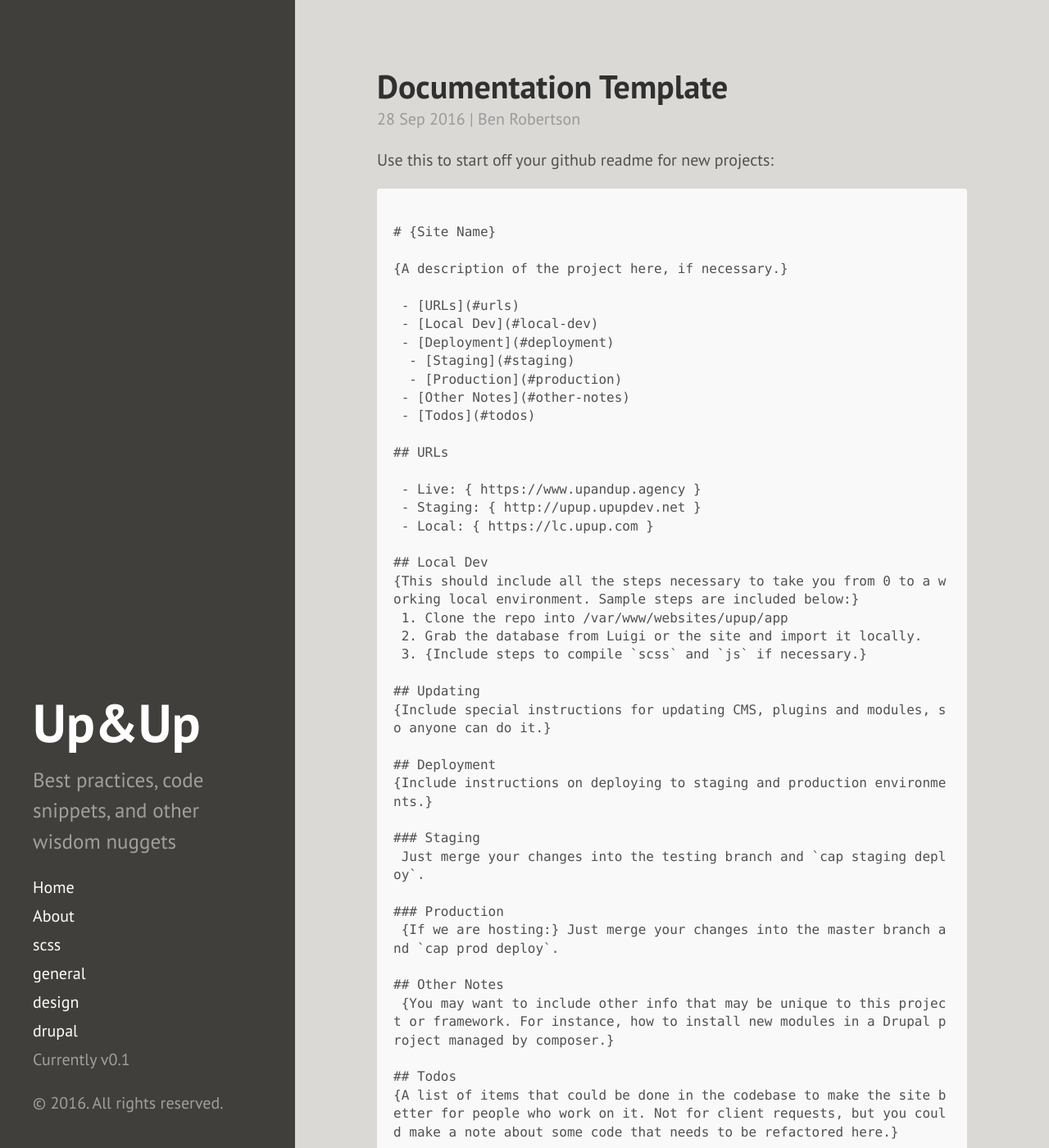
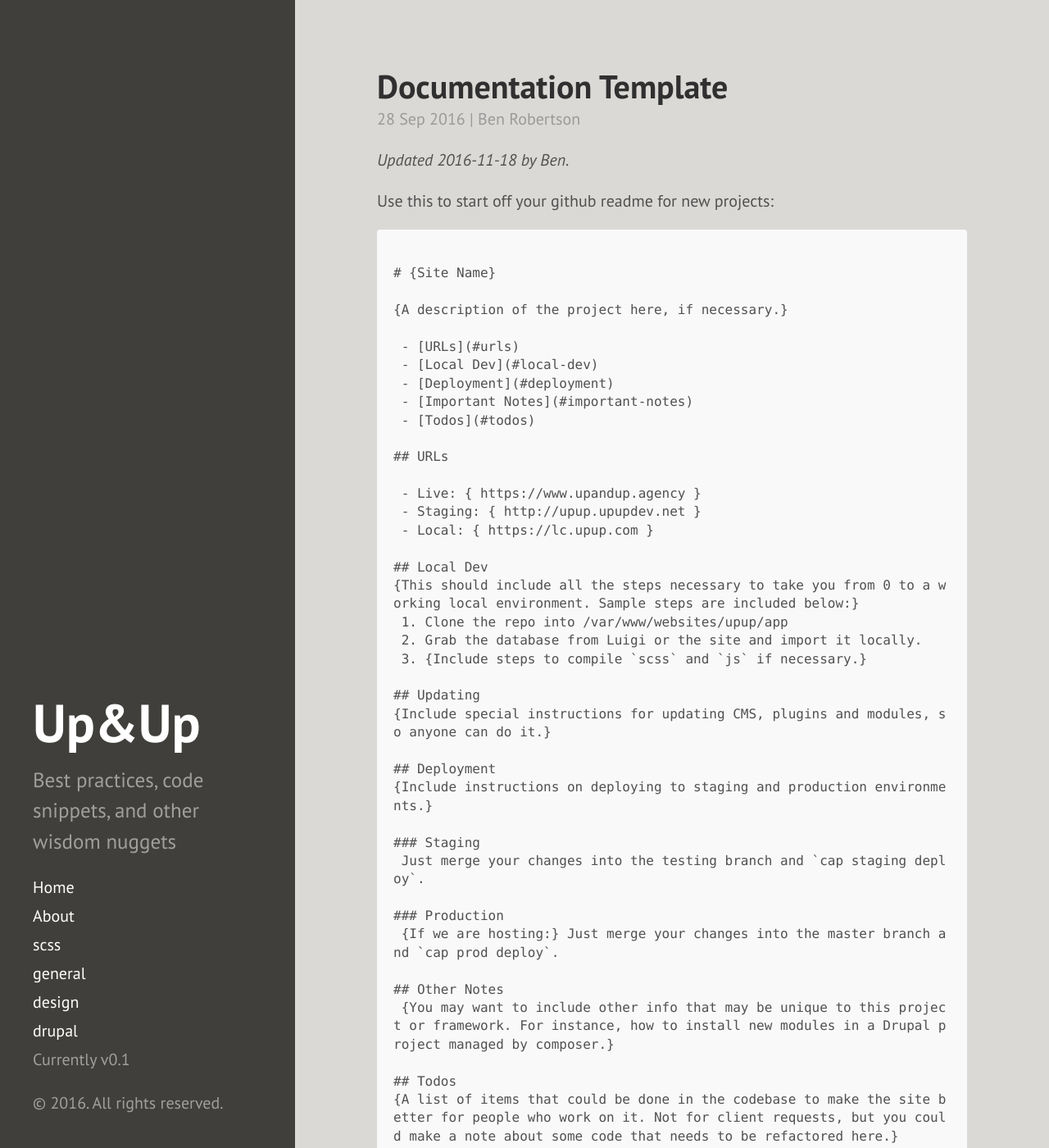
Before and after one commit to mergeweb/best_practices, a Jekyll site: the page built from _posts/2016-09-28-documentation-template.md, in a window 1280 px wide and 1400 px high. Shown: the whole window at 82% size. Built offline with Jekyll 4.4.1, drawn with Linux system fonts in a browser that asks for light colours; Markdown is read by kramdown in place of the engine named in the settings.

Commit message:
Update Table of Contents

```diff
--- a/_posts/2016-09-28-documentation-template.md
+++ b/_posts/2016-09-28-documentation-template.md
@@ -5,6 +5,8 @@ date:   2016-09-28
 author: Ben Robertson
 categories: general
 ---
+
+<em>Updated 2016-11-18 by Ben.</em>
 
 Use this to start off your github readme for new projects:
 
@@ -17,9 +19,7 @@ Use this to start off your github readme for new projects:
  - [URLs](#urls)
  - [Local Dev](#local-dev)
  - [Deployment](#deployment)
-  - [Staging](#staging)
-  - [Production](#production)
- - [Other Notes](#other-notes)
+ - [Important Notes](#important-notes)
  - [Todos](#todos)
 
 ## URLs
```
